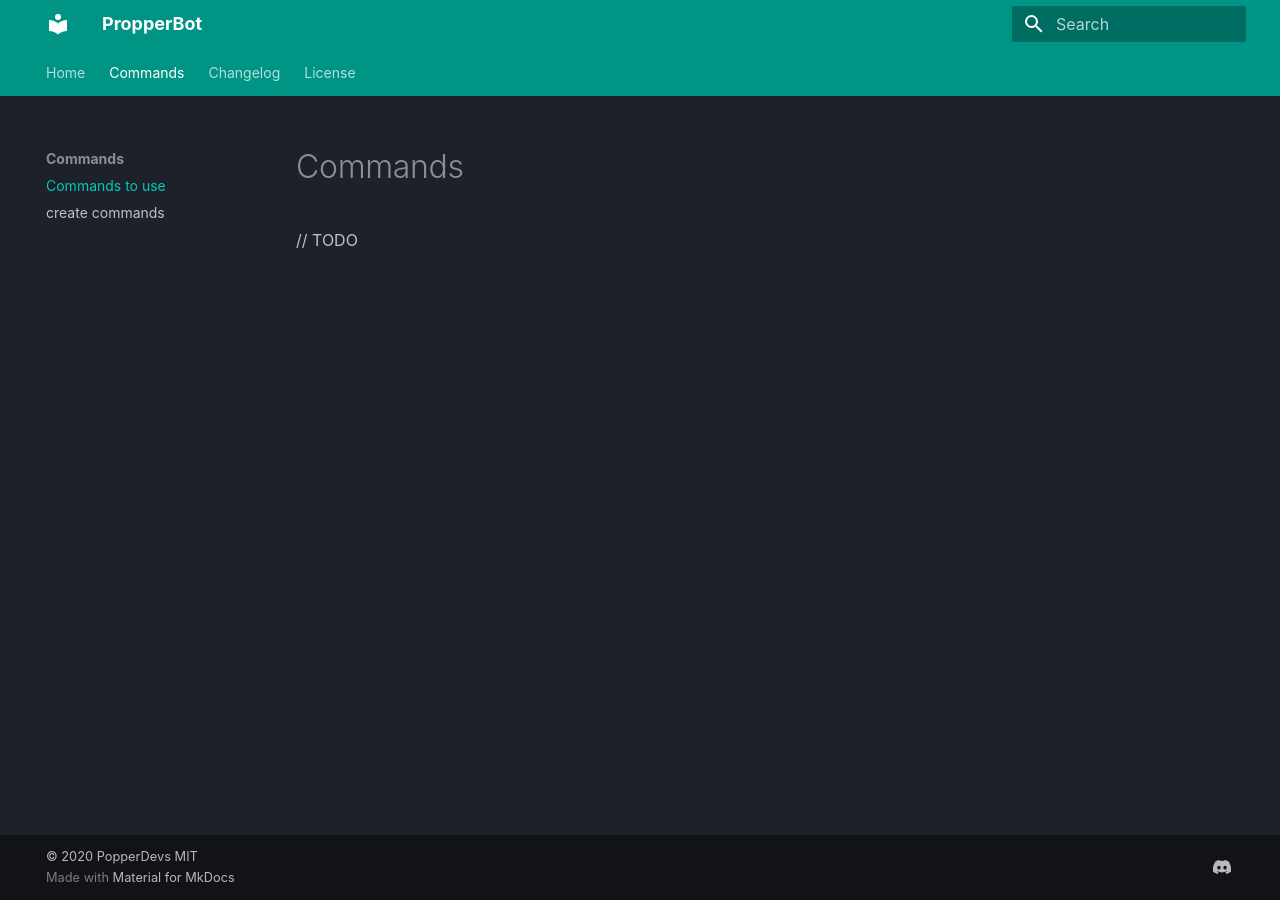
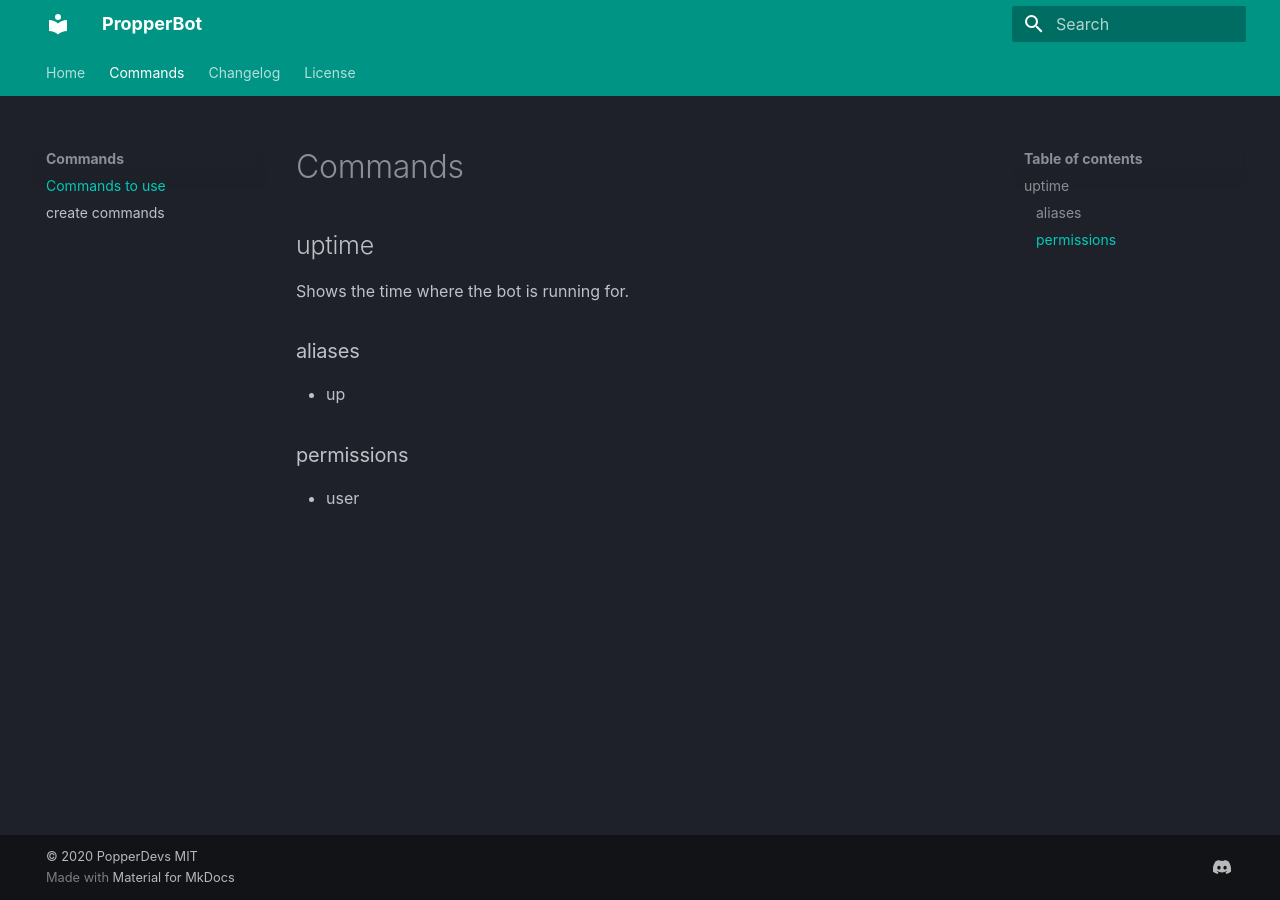
Before and after one commit to PopperDevs/PopperBot-docs, an MkDocs documentation site: the page built from docs/commands/commands.md, in a window 1280 px wide. Built offline with MkDocs 1.6.1 and Material for MkDocs 9.7.7, drawn with Linux system fonts in a browser that asks for light colours.

Commit message:
added uptime command

```diff
--- a/docs/commands/commands.md
+++ b/docs/commands/commands.md
@@ -1,3 +1,8 @@
 # Commands
 
-// TODO
+## uptime
+Shows the time where the bot is running for.
+### aliases
+ - up
+### permissions
+ - user
```
